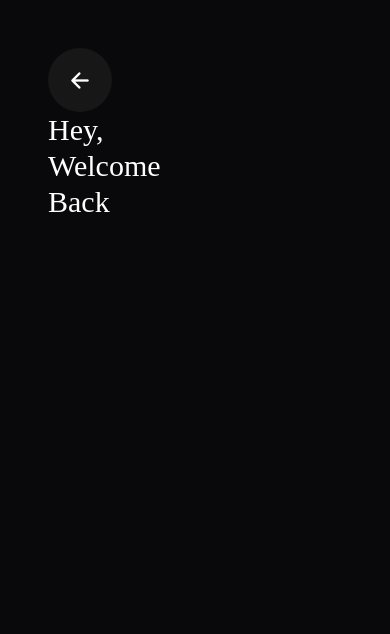
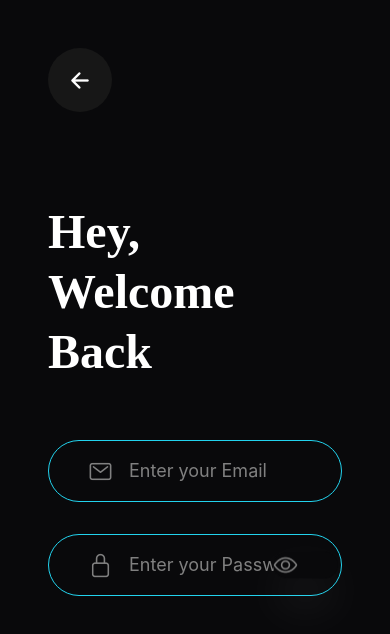
Before and after one commit to Minahil-Muhammad-Moiz/MediGenie, a React Native app: screen /LoginScreen in a window 390 px wide. Shown: the top 634 px of the page. Built offline with nearby package versions, Linux system fonts and the light colour scheme.

Commit message:
text inputs in login

```diff
--- a/src/pages/LoginScreen.jsx
+++ b/src/pages/LoginScreen.jsx
@@ -1,4 +1,4 @@
-import { StyleSheet, Text, TouchableOpacity, View } from 'react-native'
+import { StyleSheet, Text, TextInput, TouchableOpacity, View } from 'react-native'
 import React from 'react'
 import Ionicons from 'react-native-vector-icons/Ionicons';
 
@@ -7,13 +7,32 @@ export default function LoginScreen() {
     <View className='bg-black1 flex-1 p-12 '>
       <TouchableOpacity className='bg-grey1 p-4 rounded-full flex items-center justify-center w-16 h-16'>
         <Ionicons name={"arrow-back-outline"} color={'#ffffff'}
-        size={25}/>
+          size={25} />
       </TouchableOpacity>
 
-      <View>
-        <Text className='text-white text-bold font-poppinsBold text-3xl '>Hey,</Text>
-        <Text className='text-white text-bold font-poppinsBold text-3xl '>Welcome</Text>
-        <Text className='text-white text-bold font-poppinsBold text-3xl '>Back</Text>
+      <View className='mt-24 flex gap-3'>
+        <Text className='text-white text-bold font-extrabold  font-poppinsBold text-5xl '>Hey,</Text>
+        <Text className='text-white text-bold font-extrabold  font-poppinsBold text-5xl '>Welcome</Text>
+        <Text className='text-white text-bold font-extrabold  font-poppinsBold text-5xl '>Back</Text>
+      </View>
+
+      <View className='relative flex gap-8 mt-16'>
+        <View className='relative'>
+          <Ionicons name={"mail-outline"} size={25} color={"grey"} className={"absolute top-[50%] translate-y-[-50%] left-10"} />
+          <TextInput className='border-blue1 border rounded-full pl-20 py-4 text-white text-lg'
+          placeholder='Enter your Email'
+          placeholderTextColor={'grey'}
+          keyboardType='email-address'/>
+        </View>
+
+        <View className='relative'>
+          <Ionicons name={"lock-closed-outline"} size={25} color={"grey"} className={"absolute top-[50%] translate-y-[-50%] left-10"} />
+          <TextInput className='border-blue1 border rounded-full pl-20 py-4 text-white text-lg z-10'
+          placeholder='Enter your Password'
+          placeholderTextColor={'grey'}
+          secureTextEntry={true}/>
+          <Ionicons name={"eye-outline"} size={25} color={"grey"} className={"absolute top-[50%] translate-y-[-50%] right-1 pr-10 z-20 backdrop-blur-md bg-black1  rounded-full  shadow-white shadow-2xl "} />
+        </View>
       </View>
     </View>
   )
```
